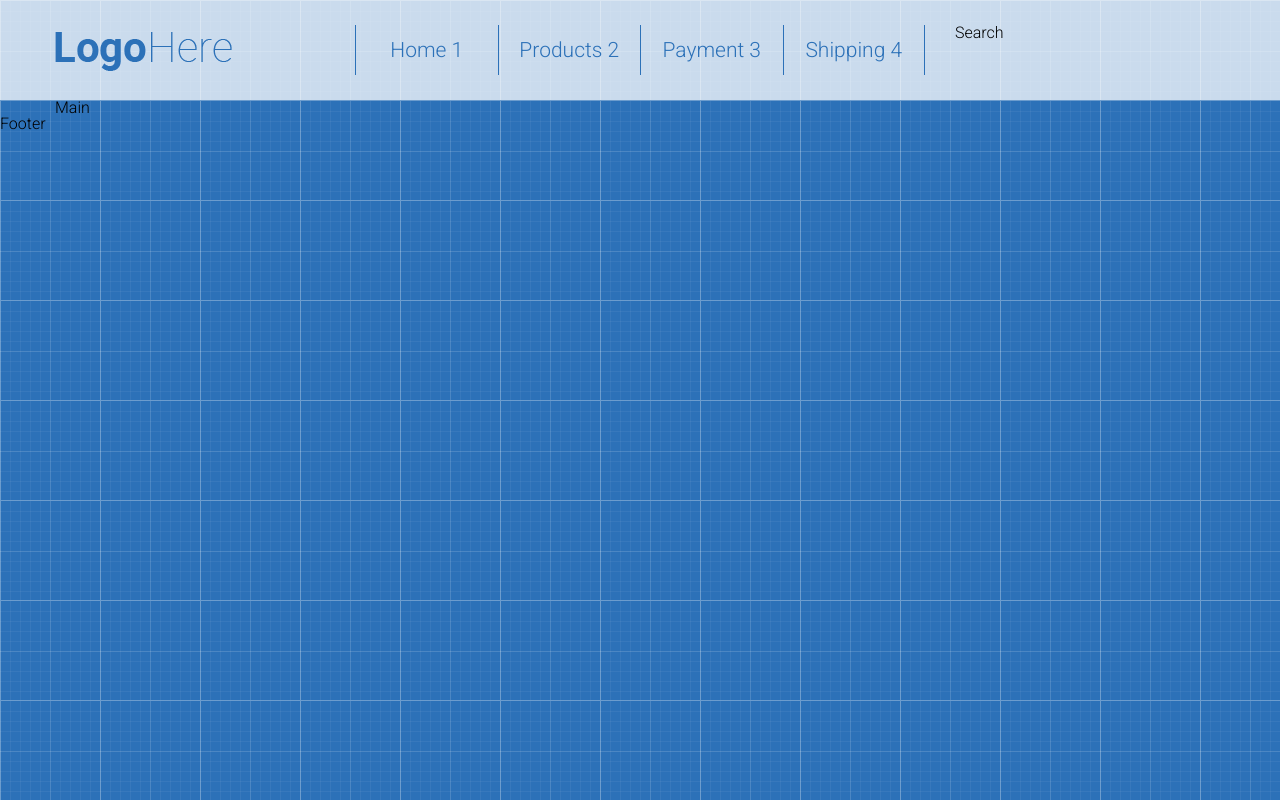
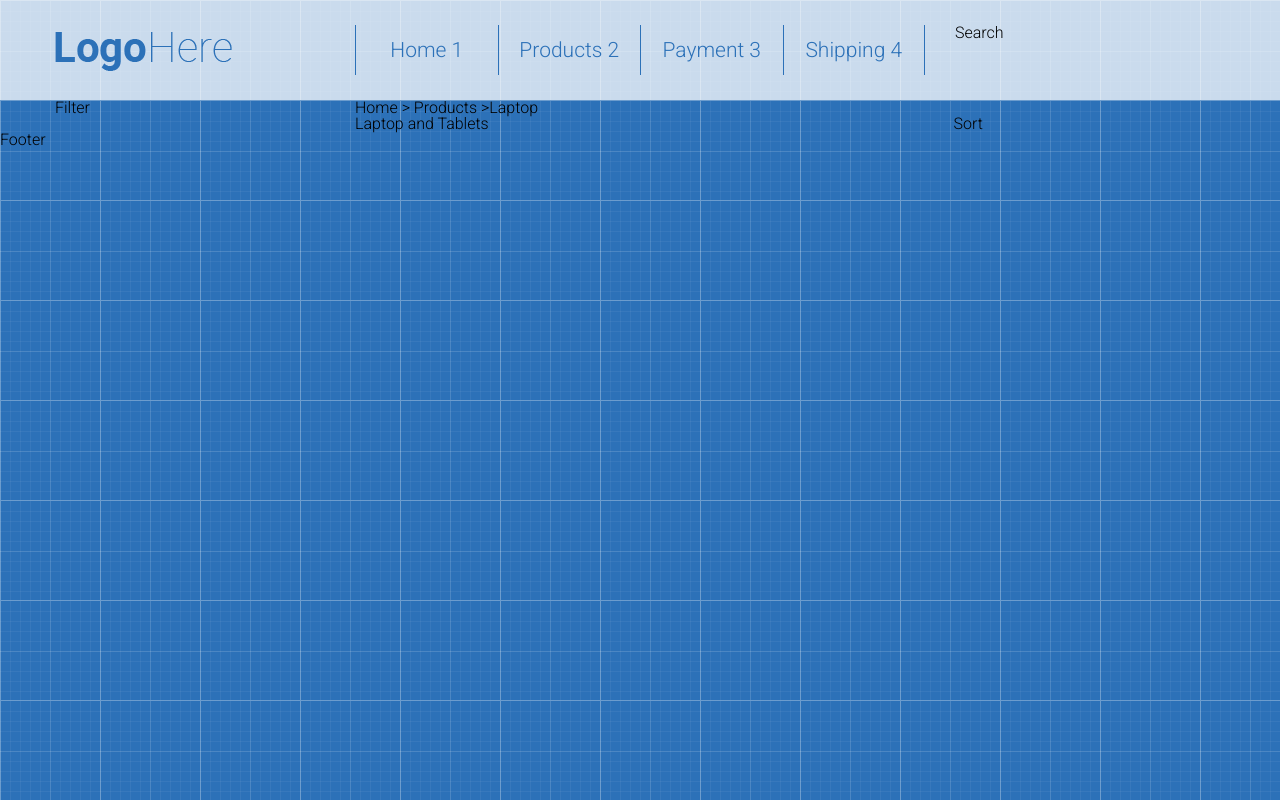
Before and after one commit to DimaPelehov/project-shop, a plain HTML site: page index.html in a window 1280 px wide. Drawn offline with Linux system fonts and the light colour scheme.

Commit message:
added row and class in Main

```diff
--- a/index.html
+++ b/index.html
@@ -40,7 +40,22 @@
         </div>
     </header>
     <main class="main">
-        <div class="container">Main</div>
+        <div class="container">
+          <div class="row">
+            <aside class="col-3">Filter</aside>
+            <div class="col-9">
+              <div class="row">
+                <div class="col-12">
+                  <div class="bredcrumbs">Home > Products >Laptop</div>
+                </div>
+              </div>
+              <div class="row">
+               <div class="col-8">Laptop and Tablets</div>
+               <div class="col-4">Sort</div>
+              </div>
+            </div>
+          </div>
+        </div>
     </main>
     <footer class="footer">Footer</footer>
   </body>
```
